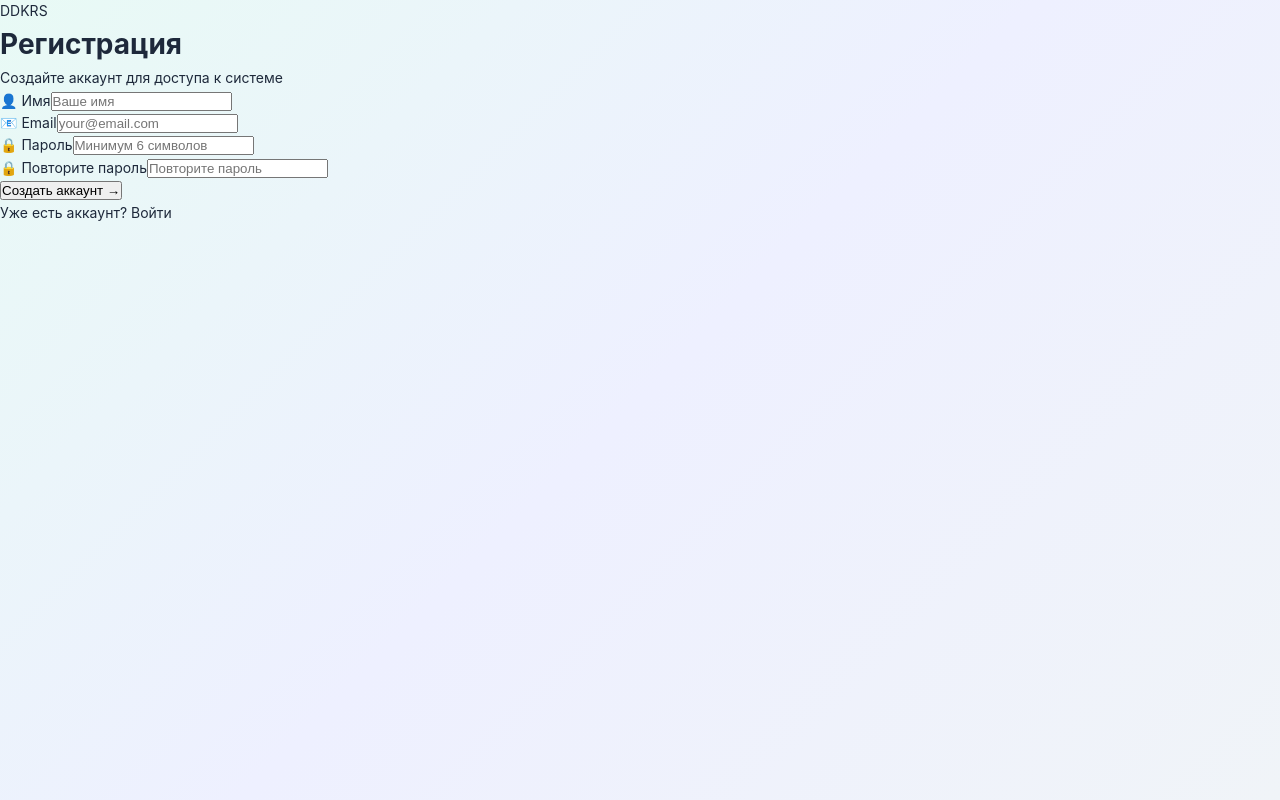
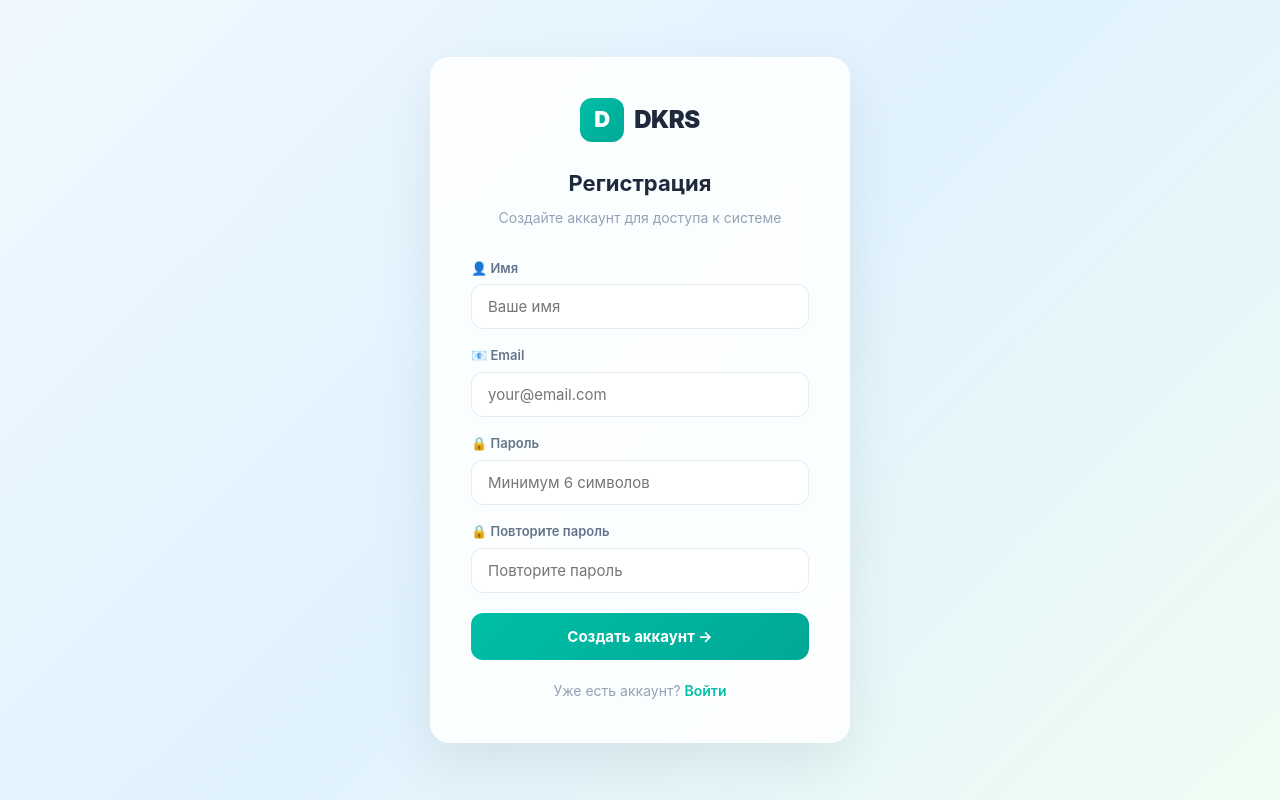
Before and after one commit to erikdkrs-cloud/ai-finance-crm-sync, a Next.js app: page /register in a window 1280 px wide. Built offline with nearby package versions, Linux system fonts and the light colour scheme; no server answers.

Commit message:
Update dkrs-theme.css

```diff
--- a/styles/dkrs-theme.css
+++ b/styles/dkrs-theme.css
@@ -1915,3 +1915,74 @@ img { max-width: 100%; }
   .an-kpi-grid { grid-template-columns: 1fr 1fr; }
   .an-charts-grid { grid-template-columns: 1fr; }
 }
+/* ===== AUTH PAGES ===== */
+.auth-page {
+  min-height: 100vh; display: flex; align-items: center; justify-content: center;
+  background: linear-gradient(135deg, #f0f9ff 0%, #e0f2fe 50%, #f0fdf4 100%);
+  padding: 20px; font-family: var(--font-family);
+}
+.auth-card {
+  background: rgba(255,255,255,0.85); backdrop-filter: blur(20px);
+  border: 1px solid rgba(255,255,255,0.6); border-radius: 20px;
+  padding: 40px; width: 100%; max-width: 420px;
+  box-shadow: 0 20px 60px rgba(0,0,0,0.08);
+  animation: fadeInScale 0.5s ease both;
+}
+.auth-logo {
+  display: flex; align-items: center; justify-content: center; gap: 10px; margin-bottom: 24px;
+}
+.auth-logo-icon {
+  width: 44px; height: 44px; background: linear-gradient(135deg, #00bfa6, #00a896);
+  border-radius: 12px; display: flex; align-items: center; justify-content: center;
+  color: #fff; font-weight: 900; font-size: 22px;
+}
+.auth-logo-text { font-size: 24px; font-weight: 900; color: var(--dkrs-text-primary); letter-spacing: -0.5px; }
+.auth-title { font-size: 22px; font-weight: 700; color: var(--dkrs-text-primary); text-align: center; margin: 0 0 6px; }
+.auth-subtitle { font-size: 14px; color: var(--dkrs-text-tertiary); text-align: center; margin: 0 0 28px; }
+
+.auth-form { display: flex; flex-direction: column; gap: 16px; }
+.auth-field { display: flex; flex-direction: column; gap: 6px; }
+.auth-field label { font-size: 13px; font-weight: 600; color: var(--dkrs-text-secondary); }
+.auth-field input {
+  padding: 12px 16px; border-radius: 12px;
+  border: 1px solid rgba(226,232,240,0.8); background: rgba(255,255,255,0.8);
+  font-size: 15px; font-family: var(--font-family); color: var(--dkrs-text-primary);
+  transition: all 0.2s ease; outline: none;
+}
+.auth-field input:focus { border-color: var(--dkrs-primary); box-shadow: 0 0 0 3px rgba(0,191,166,0.12); }
+
+.auth-error {
+  padding: 10px 14px; border-radius: 10px; font-size: 13px; font-weight: 600;
+  background: rgba(239,68,68,0.08); color: #ef4444;
+}
+.auth-btn {
+  padding: 14px 24px; border-radius: 12px; border: none;
+  background: linear-gradient(135deg, #00bfa6, #00a896);
+  color: #fff; font-size: 15px; font-weight: 700; font-family: var(--font-family);
+  cursor: pointer; transition: all 0.3s ease; margin-top: 4px;
+}
+.auth-btn:hover { transform: translateY(-1px); box-shadow: 0 6px 20px rgba(0,191,166,0.3); }
+.auth-btn:disabled { opacity: 0.6; cursor: not-allowed; transform: none; }
+.auth-footer { text-align: center; margin-top: 20px; font-size: 14px; color: var(--dkrs-text-tertiary); }
+.auth-footer a { color: var(--dkrs-primary); font-weight: 600; text-decoration: none; }
+.auth-footer a:hover { text-decoration: underline; }
+
+/* User info in topbar */
+.user-info { display: flex; flex-direction: column; gap: 0; }
+.user-role-badge {
+  font-size: 10px; font-weight: 700; text-transform: uppercase; letter-spacing: 0.5px;
+  color: var(--dkrs-primary); opacity: 0.8;
+}
+.logout-btn {
+  background: none; border: none; cursor: pointer; font-size: 18px;
+  padding: 4px 8px; border-radius: 8px; transition: all 0.2s ease;
+  opacity: 0.6; margin-left: 4px;
+}
+.logout-btn:hover { opacity: 1; background: rgba(239,68,68,0.1); }
+
+/* Dark auth */
+[data-theme="dark"] .auth-page { background: linear-gradient(135deg, #0f172a 0%, #1e293b 100%); }
+[data-theme="dark"] .auth-card { background: rgba(30,41,59,0.9); border-color: rgba(148,163,184,0.1); }
+[data-theme="dark"] .auth-title { color: #f1f5f9; }
+[data-theme="dark"] .auth-logo-text { color: #f1f5f9; }
+[data-theme="dark"] .auth-field input { background: rgba(15,23,42,0.8); color: #f1f5f9; border-color: rgba(148,163,184,0.15); }
```
